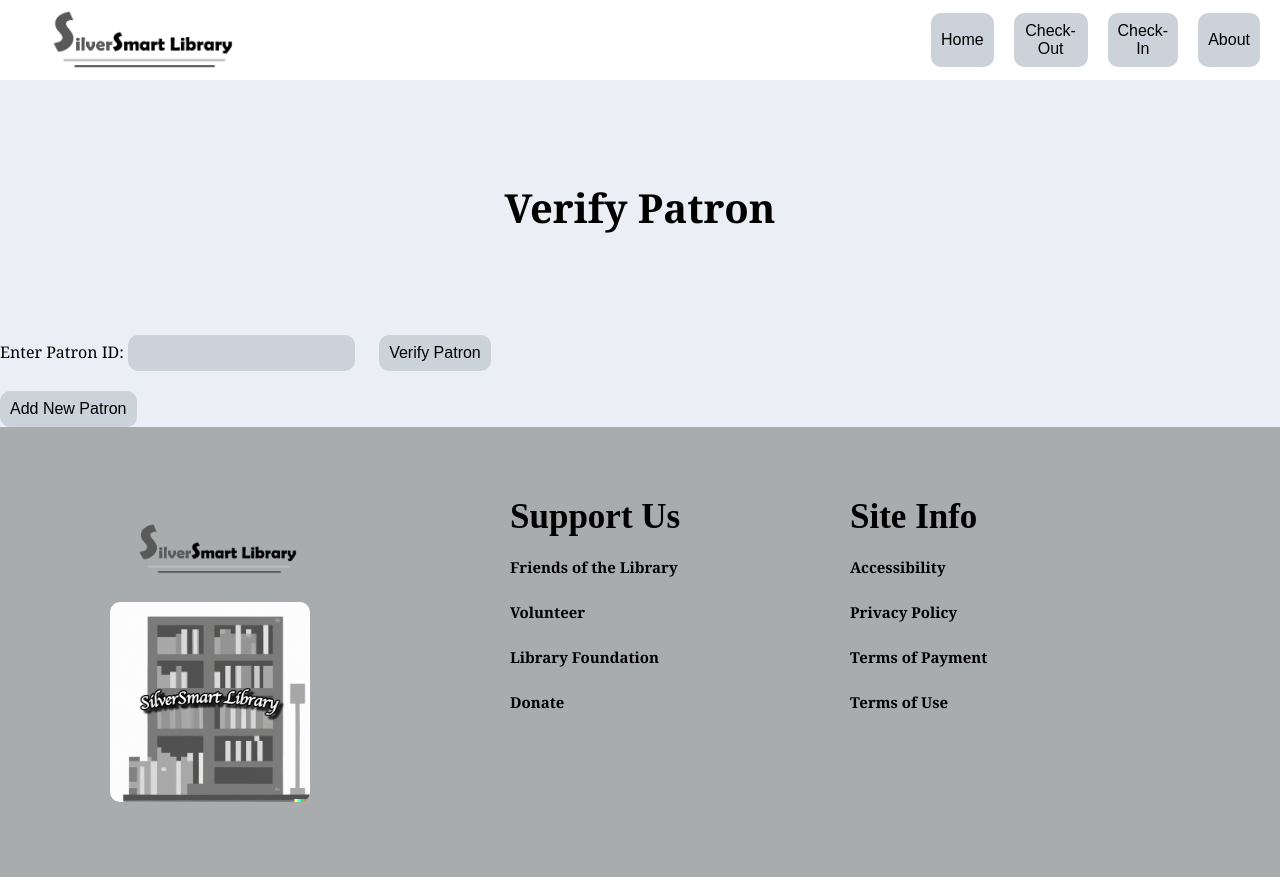
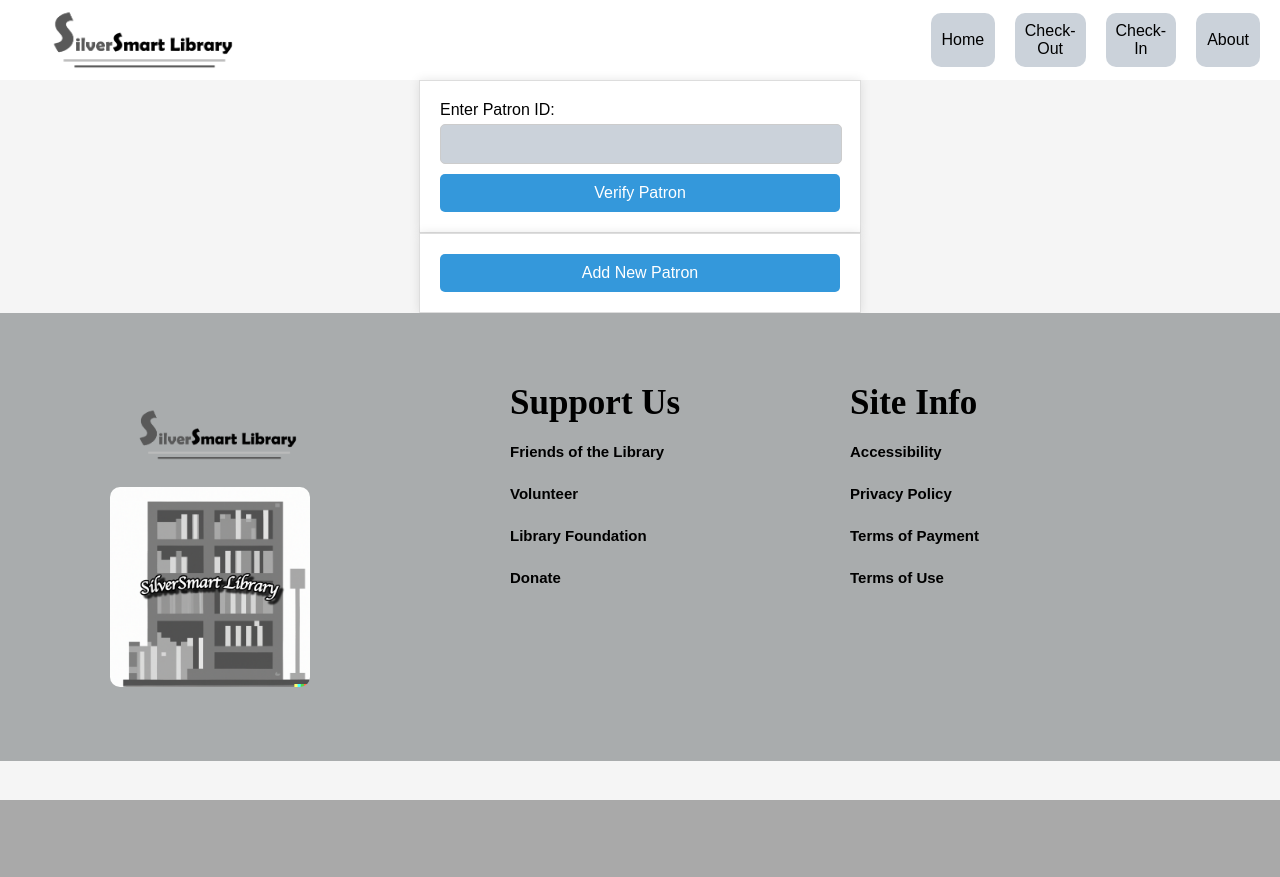
Before and after one commit to morganglis/SilverSmart-Library, a Flask app: page /checkout in a window 1280 px wide. After the commit the page ends 800 px from the top, so only its background shows below. Run offline with Flask 3, Linux system fonts and the light colour scheme.

Commit message:
Format checkout page and added about route

```diff
--- a/app/routes.py
+++ b/app/routes.py
@@ -26,6 +26,10 @@ def database_summary():
     return render_template('database_summary.html', patrons=patrons, item_types=item_types, items=items,
                            authors=authors, checkouts=checkouts)
 
+
+@app.route('/about')
+def about():
+    return render_template('about.html')
 
 @app.route('/add_patron')
 def add_patron():
@@ -141,11 +145,11 @@ def checkout():
             else:
                 flash(f'Item {item_id} not found.', 'error')
 
-        # Confirm Checkout
+                # Confirm Checkout
         elif 'confirm_checkout' in request.form:
             checkout_items = session.get('checkout_items', [])
+            due_dates = []  # Initialize due_dates list
             if checkout_items:
-                due_dates = []
                 # Process each item and create Checkout records
                 for item_id in checkout_items:
                     item = Item.query.get(item_id)
@@ -157,9 +161,6 @@ def checkout():
                 db.session.commit()
                 flash('Items checked out successfully.', 'success')
 
-                # Clear the session checkout_items after successful checkout
-                session.pop('checkout_items', None)
-
                 # Generate receipt data
                 receipt_data = []
                 for item_id, due_date_str in zip(checkout_items, due_dates):
@@ -170,10 +171,14 @@ def checkout():
                             'due_date': due_date_str
                         })
 
+                # Clear the session checkout_items after a successful checkout
+                session.pop('checkout_items', None)
+
                 # Redirect to the receipt page with the necessary data
                 return render_template('receipt.html', patron=patron, receipt_data=receipt_data)
             else:
                 flash('No items to checkout.', 'error')
+                return redirect(url_for('checkout'))
 
     # For GET requests or any other redirection
     items = {item.itemID: item for item in Item.query.all()}
--- a/app/templates/header.html
+++ b/app/templates/header.html
@@ -16,7 +16,7 @@
                     <button> <a href="{{ url_for('library') }}">Home</a></button>
                     <button> <a href="{{ url_for('checkout') }}">Check-Out</a></button>
                     <button> <a href="#">Check-In</a> </button>
-                    <button> <a href="#">About</a></button>
+                    <button> <a href="{{ url_for('about') }}">About</a></button>
                 </ul>
             </nav>
         </div>
--- a/app/templates/library_checkout.html
+++ b/app/templates/library_checkout.html
@@ -1,8 +1,75 @@
+<!DOCTYPE html>
+<html>
 {% include 'header.html' %}
+<head>
+    <style>
+        body {
+            font-family: Arial, sans-serif;
+            background-color: #f5f5f5;
+            margin: 0;
+            padding: 0;
+        }
+        h2 {
+            background-color: #3498db;
+            color: #fff;
+            padding: 10px;
+            text-align: center;
+        }
+        form {
+            max-width: 400px;
+            margin: 0 auto;
+            padding: 20px;
+            background-color: #fff;
+            border: 1px solid #ddd;
+            box-shadow: 0 0 10px rgba(0, 0, 0, 0.1);
+        }
+        label {
+            display: block;
+            margin-bottom: 5px;
+        }
+        input[type="text"], input[type="number"] {
+            width: 95%;
+            padding: 10px;
+            margin-bottom: 10px;
+            border: 1px solid #ccc;
+            border-radius: 5px;
+        }
+        button {
+            display: block;
+            width: 100%;
+            padding: 10px;
+            background-color: #3498db;
+            color: #fff;
+            border: none;
+            border-radius: 5px;
+            cursor: pointer;
+        }
+        button:hover {
+            background-color: #258cd1;
+        }
+        p {
+            font-weight: bold;
+            text-align: center;
+        }
+        ul {
+            list-style-type: none;
+            padding: 0;
+        }
+        ul li {
+            margin-bottom: 5px;
+        }
+        .receipt {
+            border: 1px solid #ddd;
+            padding: 20px;
+            background-color: #fff;
+            margin-top: 20px;
+        }
+
+    </style>
+</head>
+
 <body>
 
-
-<h2>Verify Patron</h2>
 <form action="{{ url_for('checkout') }}" method="post">
     <label for="patron_id">Enter Patron ID:</label>
     <input type="text" id="patronID" name="patronID" required>
@@ -19,7 +86,7 @@
         </form>
     {% elif patron.acctBalance > 0 %}
         <!-- Balance message and payment form -->
-        <p>You have a balance of ${{ "%.2f"|format(patron.acctBalance) }}. Please pay the balance:</p>
+        <p>You have a balance of ${{ "%.2f"|format(patron.acctBalance) }}. Please pay the balance.</p>
         <form action="{{ url_for('checkout') }}" method="post">
             <input type="hidden" name="patronID" value="{{ patron.patronID }}">
             <input type="number" name="payment" step="0.01" min="0.01" max="{{ patron.acctBalance }}" required>
@@ -37,13 +104,13 @@
 
     <!-- List of items to checkout -->
     {% if checkout_items %}
-        <h3>Items to Checkout:</h3>
+        <p style="text-align: center;">Items to Checkout:</p>
         <ul>
-            {% for itemId in checkout_items %}
-                {% if itemId in items %}
-                    <li>{{ itemId }} - {{ items[itemId].itemTitle }}</li>
+            {% for item_id in checkout_items %}
+                {% if item_id and item_id|int in items %}
+                    <li style="text-align: center;">{{ items[item_id|int].itemTitle }} with Item ID {{ item_id }} has been added to checkout!</li>
                 {% else %}
-                    <li>Item ID {{ itemId }} not found.</li>
+                    <li>Item {{ items[item_id|int].itemId }} not found or does not exist.</li>
                 {% endif %}
             {% endfor %}
         </ul>
@@ -51,7 +118,7 @@
         <!-- Confirm Checkout -->
         <form action="{{ url_for('checkout') }}" method="post">
             <input type="hidden" name="patronID" value="{{ patron.patronID }}">
-            <button type="submit" name="confirm_checkout">Confirm Checkout</button>
+            <button type="submit" name="confirm_checkout" >Confirm Checkout</button>
         </form>
     {% endif %}
 
@@ -78,8 +145,9 @@
     </form>
 {% endif %}
 
-{% for message in get_flashed_messages() %}
-    <div class="flash-message">{{ message }}</div>
+{% for message in get_flashed_messages() %}<b>
+    <div class="flash-message" style="text-align: center;">{{ message }}</div>
+    </b>
 {% endfor %}
 
 <!-- Button to navigate to add a new patron -->
@@ -87,7 +155,6 @@
     <button type="submit">Add New Patron</button>
 </form>
 
-
 </body>
 
 {% include 'footer.html' %}
```
